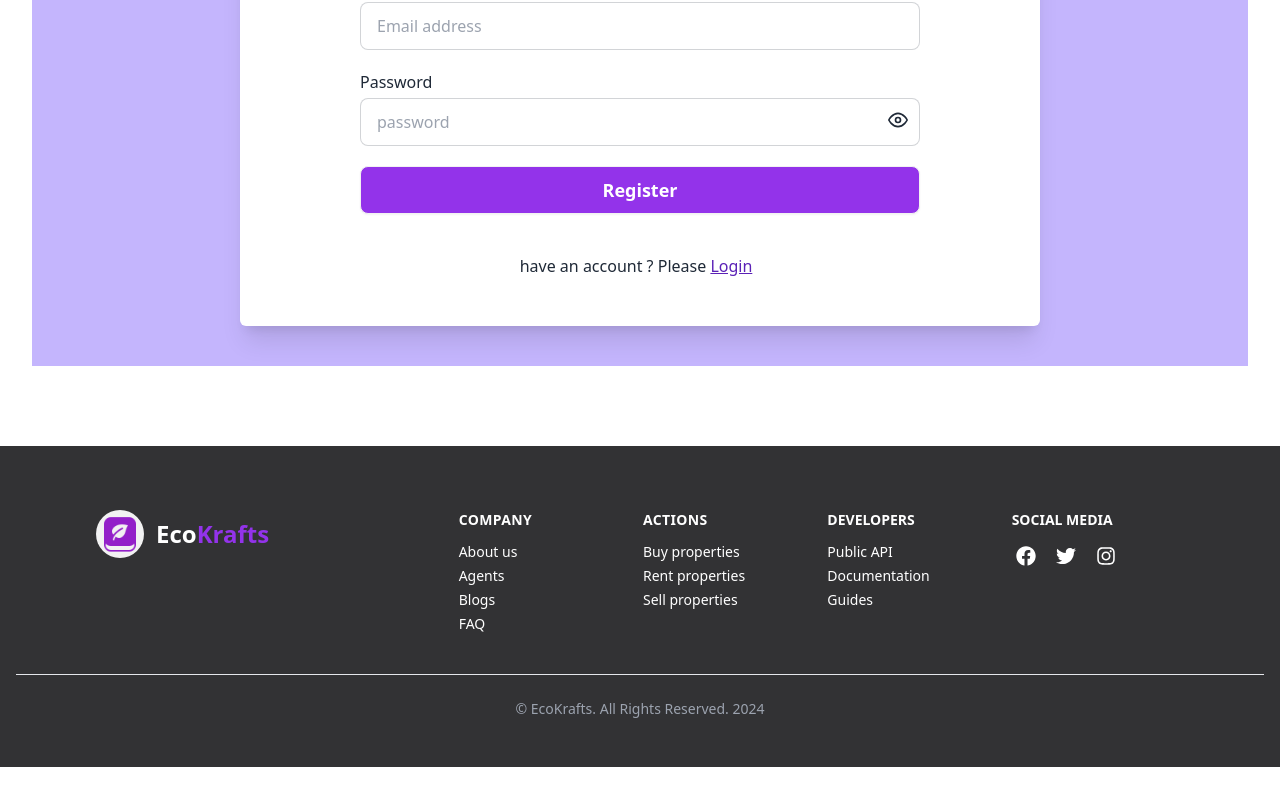
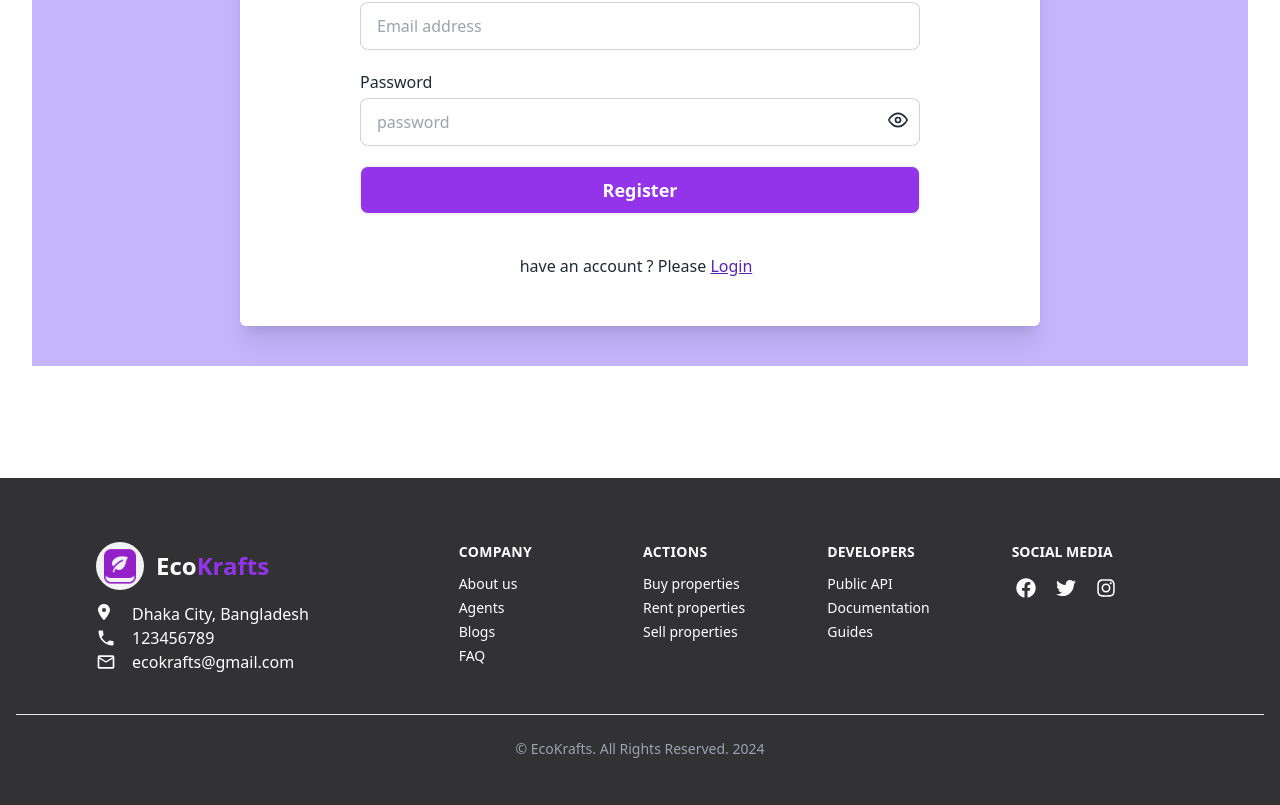
Before and after one commit to tofayeLL/EcoKrafts-client, a React (Vite) app: page /register in a window 1280 px wide. Shown: the part 458-1263 px from the top of the page. Before the commit the page ends 1225 px from the top, so only its background shows below. Built offline with nearby package versions, Linux system fonts and the light colour scheme; no server answers.

Commit message:
finally finished all the section with responsive

```diff
--- a/src/layouts/Root.jsx
+++ b/src/layouts/Root.jsx
@@ -19,7 +19,7 @@ const Root = () => {
 
                 {/* this is outlet */}
 
-                <div className="container mx-auto ">
+                <div className="container mx-auto">
                     {
                         navigation.state === "loading" ?
 
--- a/src/pages/Categories/Categories.jsx
+++ b/src/pages/Categories/Categories.jsx
@@ -17,9 +17,9 @@ const Categories = () => {
     return (
         <div>
 
-            <div className="space-y-4 lg:my-6">
+            <div className="space-y-4 my-6">
 
-                <h1 className="text-4xl font-bold " >
+                <h1 className="lg:text-4xl  text-2xl font-bold " >
 
 
                     <Typewriter
@@ -36,7 +36,7 @@ const Categories = () => {
                 </h1>
 
 
-                <p className="lg:w-[60%]">Discover our carefully curated categories, where eco-conscious crafting meets boundless imagination. Unleash your creativity sustainably with our diverse selection of handmade wonders</p>
+                <p className="lg:w-[60%] lg:text-lg md:text-lg text-sm">Discover our carefully curated categories, where eco-conscious crafting meets boundless imagination. Unleash your creativity sustainably with our diverse selection of handmade wonders</p>
             </div>
             <div className="grid lg:grid-cols-2 md:grid-cols-2 grid-cols-1 gap-6 rounded-lg shadow-sm">
                 {
--- a/src/pages/Home/Banner.jsx
+++ b/src/pages/Home/Banner.jsx
@@ -13,7 +13,7 @@ const Banner = () => {
         <div >
 
 
-            <div className='relative'>
+            <div className='lg:relative md:relative '>
 
                 <Swiper spaceBetween={30}
                     centeredSlides={true}
@@ -26,7 +26,7 @@ const Banner = () => {
                     }}
                     navigation={true}
                     modules={[Autoplay, Pagination]}
-                    className="mySwiper lg:h-[80vh] h-[60vh]  rounded-lg">
+                    className="mySwiper lg:h-[80vh] md:h-[60vh] h-[35vh] rounded-lg">
 
                     {/* slide 1 */}
                     <SwiperSlide className='bg-[linear-gradient(45deg,rgba(0,0,0,0.4),rgba(0,0,0,0.6)),url(https://i.ibb.co/bBwxMsW/slide5.jpg)] bg-center bg-cover'>
@@ -78,9 +78,9 @@ const Banner = () => {
                 </Swiper>
 
 
-                <div className=' absolute flex flex-col justify-center items-center translate-y-[-60vh]  py-6 text-white z-10 w-full lg:px-10 px-3'>
+                <div className=' lg:absolute md:absolute flex flex-col justify-center items-center lg:translate-y-[-60vh] md:translate-y-[-60vh] lg:flex md:flex hidden py-6 text-white z-10 w-full lg:px-10 px-3 '>
                     <div className='lg:space-y-6 md:space-y-3 space-y-2 text-center  '>
-                        <h1 className='lg:text-5xl text-xl font-bold'>
+                        <h1 className='lg:text-5xl text-xl font-bold '>
                             <Typewriter
                                 words={['Eco-Friendly Creations at EcoCrafts']}
                                 loop={5}
--- a/src/pages/Home/CraftItem.jsx
+++ b/src/pages/Home/CraftItem.jsx
@@ -26,7 +26,7 @@ const CraftItem = () => {
             <div className="space-y-3 lg:my-2">
 
 
-                <h1 className="text-4xl font-bold " >
+                <h1 className="lg:text-4xl text-2xl font-bold " >
 
 
                     <Typewriter
@@ -41,7 +41,7 @@ const CraftItem = () => {
                     />
 
                 </h1>
-                <p className="lg:w-[54%]  ">Explore our curated craft collections, showcasing innovative designs crafted with eco-conscious materials, perfect for those seeking both style and sustainability</p>
+                <p className="lg:w-[54%] lg:text-lg md:text-lg text-sm ">Explore our curated craft collections, showcasing innovative designs crafted with eco-conscious materials, perfect for those seeking both style and sustainability</p>
             </div>
 
 
--- a/src/pages/Home/CustomersSay.jsx
+++ b/src/pages/Home/CustomersSay.jsx
@@ -10,8 +10,8 @@ const CustomersSay = () => {
 
             <section className="my-8 border-[1px] border-[#e0e0e2] rounded-md bg-violet-200 ">
 
-                <div className="container lg:ml-20 flex flex-col justify-start items-start mx-auto mb-8 mt-6 md:p-6 md:px-12">
-                    <h1 className="p-4 text-4xl font-bold leading-none text-black text-center">What Our Customers Say About us</h1>
+                <div className="container lg:ml-20  flex flex-col lg:justify-start md:justify-center lg:items-start md:items-center mx-auto mb-8 mt-6 md:p-6 md:px-12">
+                    <h1 className="p-4 lg:text-4xl md:text-2xl text-xl font-bold leading-none text-black text-center">What Our Customers Say About us</h1>
                 </div>
 
 
--- a/src/pages/Home/Home.jsx
+++ b/src/pages/Home/Home.jsx
@@ -8,22 +8,22 @@ import OurGallery from "./OurGallery";
 const Home = () => {
     return (
         <div >
-            <div className="lg:my-6 my-4">
+            <div className="lg:mt-7 md:mt-7 mt-3">
                 <Banner></Banner>
             </div>
 
-            <div className="my-20">
+            <div className="lg:my-20 my-10">
                 <CraftItem></CraftItem>
             </div>
 
-            <div className="my-20">
+            <div className="lg:my-20 my-12">
                 <Categories></Categories>
             </div>
-            <div className="my-20">
+            <div className="lg:my-20 my-12">
                 <OurGallery></OurGallery>
 
             </div>
-            <div className="my-20">
+            <div className="lg:my-20 my-12">
                 <CustomersSay></CustomersSay>
 
             </div>
--- a/src/pages/Home/OurGallery.jsx
+++ b/src/pages/Home/OurGallery.jsx
@@ -44,7 +44,7 @@ const OurGallery = () => {
 
                 <div className='App'>
 
-                    <h1 className="text-4xl font-bold " >
+                    <h1 className="lg:text-4xl text-2xl  font-bold " >
                         Our Gallery
 
                     </h1>
--- a/src/pages/Shared/Footer.jsx
+++ b/src/pages/Shared/Footer.jsx
@@ -1,21 +1,47 @@
 import { FaFacebook, FaInstagram, FaTwitter } from "react-icons/fa";
 import logo from '../../assets/images/logo.png';
+import { FaLocationDot } from "react-icons/fa6";
+import { IoMdCall } from "react-icons/io";
+import { MdOutlineMailOutline } from "react-icons/md";
 
 const Footer = () => {
     return (
         <div>
 
-            <div className="bg-[#323234] lg:mt-20 mt-8">
+            <div className="bg-[#323234] lg:mt-28 mt-8">
 
                 <footer className="px-4 py-6 divide-y text-white">
                     <div className="container lg:px-20 md:px-14 flex flex-col justify-between py-10 mx-auto space-y-8 lg:flex-row lg:space-y-0  ">
                         <div className="lg:w-1/3">
-                            <a rel="noopener noreferrer" href="#" className="flex justify-center space-x-3 lg:justify-start">
+                            <a rel="noopener noreferrer" href="#" className="flex justify-center space-x-3 lg:justify-start mb-3">
                                 <div className="flex items-center justify-center w-12 h-12 rounded-full bg-base-200">
                                     <img className="p-1" src={logo} alt="" />
                                 </div>
                                 <span className="self-center text-2xl font-semibold">Eco<span className="text-purple-600">Krafts</span></span>
                             </a>
+                            <div className="space-y-0 lg:block hidden">
+
+                                <p className="flex items-center">
+                                    <span className="w-5 h-5 mr-2 sm:mr-4">
+                                        <FaLocationDot></FaLocationDot>
+                                    </span>
+                                    <span> Dhaka City, Bangladesh </span>
+                                </p>
+                                <p className="flex items-center">
+                                    <span className="w-5 h-5 mr-2 sm:mr-4">
+                                        <IoMdCall  className="text-xl"></IoMdCall>
+                                    </span>
+                                    <span>123456789</span>
+                                </p>
+
+
+                                <p className="flex items-center">
+                                    <span className="w-5 h-5 mr-2 sm:mr-4">
+                                        <MdOutlineMailOutline className="text-xl"></MdOutlineMailOutline>
+                                    </span>
+                                    <span>ecokrafts@gmail.com</span>
+                                </p>
+                            </div>
 
                         </div>
                         <div className="grid grid-cols-2 text-sm gap-x-3 gap-y-8 lg:w-2/3 sm:grid-cols-4">
```
Also changed, not shown: src/pages/Shared/Nav.jsx (+4 -10 lines).
